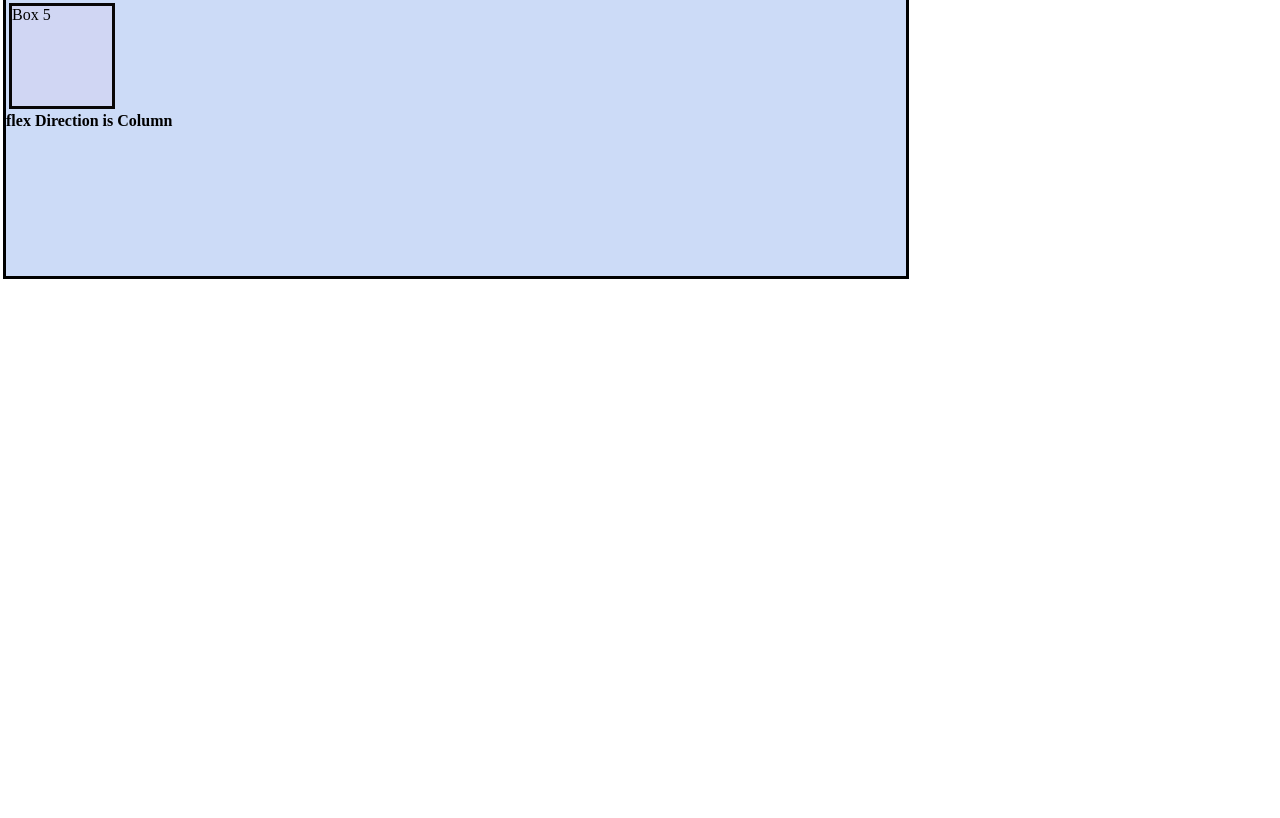
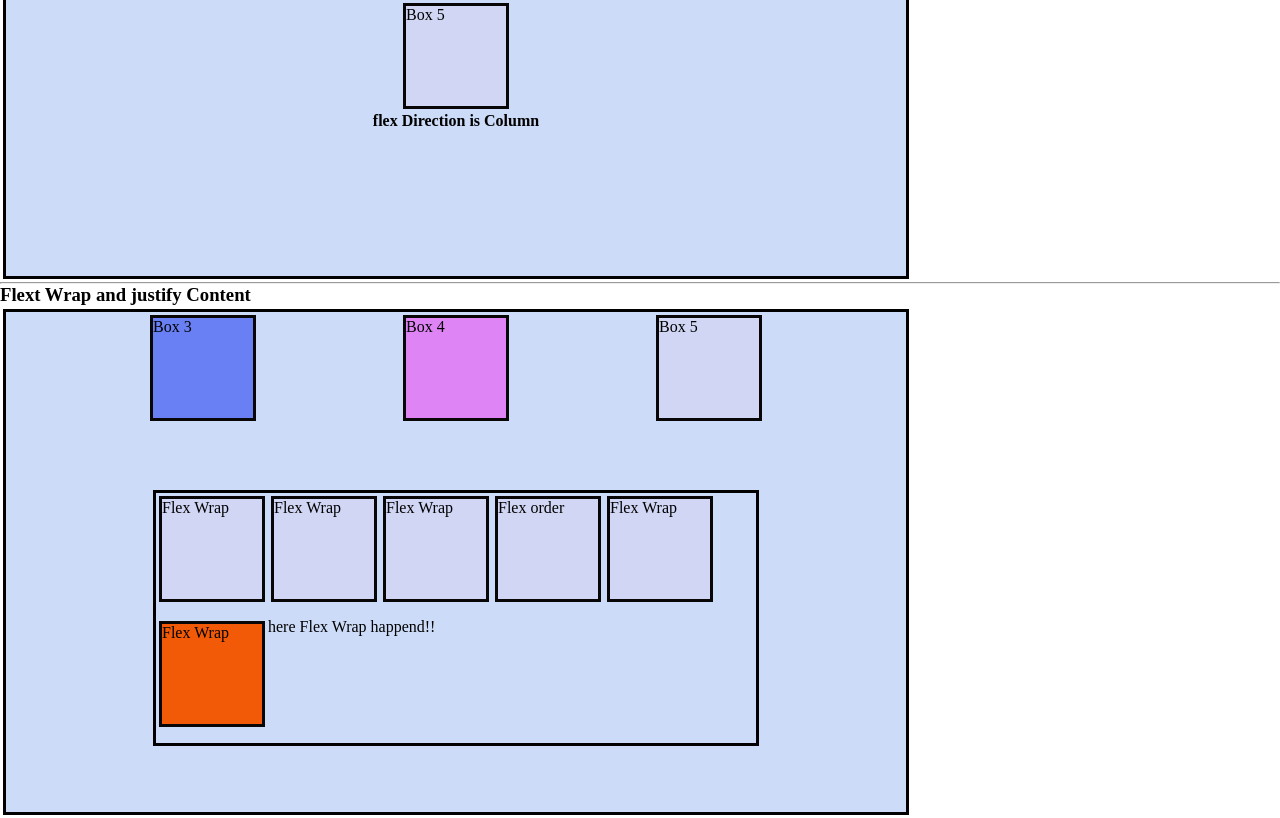
Before and after one commit to rakibulhasanshowrov/css, a plain HTML site: page level 6 flex grid/index.html in a window 1280 px wide. Shown: the part 1170-1988 px from the top of the page. Before the commit the page ends 1452 px from the top, so only its background shows below. Drawn offline with Linux system fonts and the light colour scheme.

Commit message:
lvl 6.1.5

```diff
--- a/level 6 flex grid/index.html
+++ b/level 6 flex grid/index.html
@@ -31,6 +31,22 @@
       <div id="box5" class="boxf">Box 5</div>
 
       <h4>flex Direction is Column</h4>
+    </div> <hr>
+    <h3>Flext Wrap and justify Content</h3>
+    <div class="container4">
+      <div id="box3" class="boxf">Box 3</div>
+      <div id="box4" class="boxf">Box 4</div>
+      <div id="box5" class="boxf">Box 5</div>
+      <div class="container5">
+        <div id="box5" class="boxf">Flex Wrap</div>
+      <div id="box5" class="boxf">Flex Wrap</div>
+      <div id="box5" class="boxf">Flex Wrap</div>
+      <div id="box5" class="boxf">Flex order</div>
+      <div id="box5" class="boxf">Flex Wrap</div>
+      <div id="box6" class="boxf" >Flex Wrap</div>
+      <p>here Flex Wrap happend!!</p>
+      </div>
+
     </div>
 
 
--- a/level 6 flex grid/style.css
+++ b/level 6 flex grid/style.css
@@ -39,6 +39,27 @@ header{
   margin: 3px;
   display:flex ;
   flex-direction: column;
+  align-items: center;
+}
+.container4{
+  width: 900px;
+  height: 500px;
+  background-color: rgb(204, 219, 247);
+  border: 3px solid black;
+  margin: 3px;
+  display:flex ;
+  justify-content: space-evenly;
+  flex-wrap: wrap;
+}
+.container5{
+  width: 600px;
+  height: 250px;
+  background-color: rgb(204, 219, 247);
+  border: 3px solid black;
+  margin: 3px;
+  display:flex ;
+  justify-content: flex-start;
+  flex-wrap: wrap;
 }
 .boxf{
   width: 100px;
@@ -61,4 +82,9 @@ header{
 }
 #box5{
   background-color: #d0d6f3;
+
 }
+#box6{
+  background-color: #f35a07;
+
+}
```
